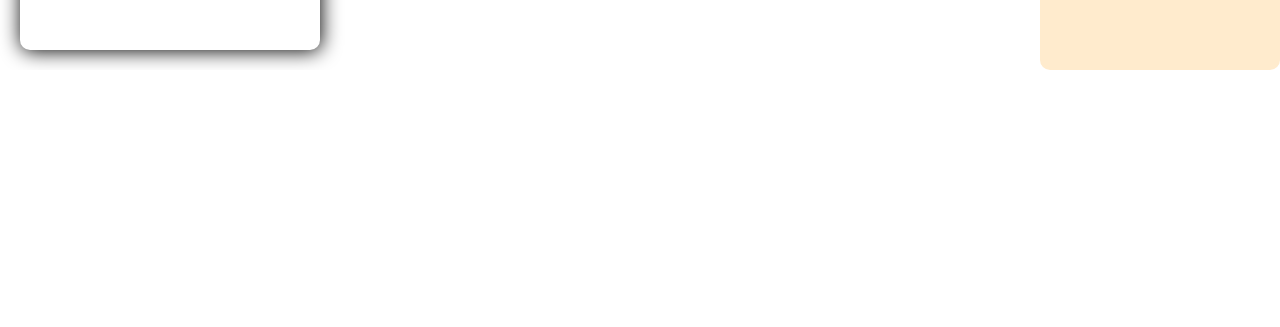
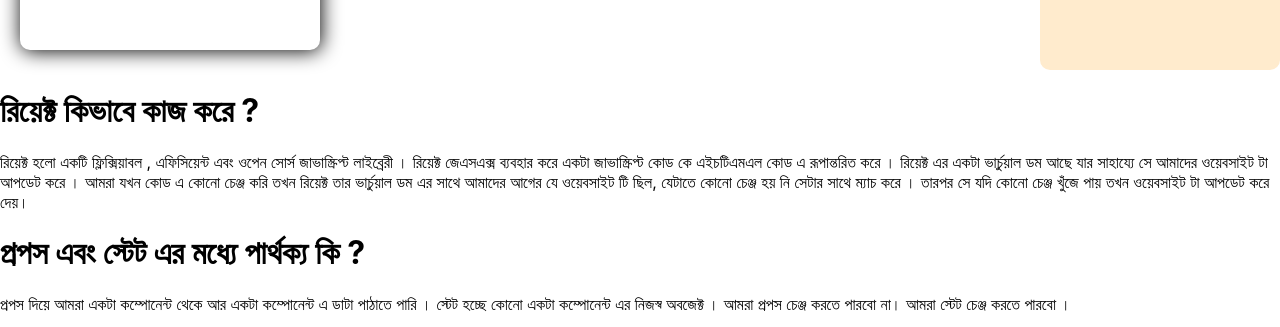
Before and after one commit to zillurahman10/Lucy-one, a React (Create React App) app: page / in a window 1280 px wide. Shown: the part 2092-2419 px from the top of the page. Before the commit the page ends 2162 px from the top, so only its background shows below. Built offline with nearby package versions, Linux system fonts and the light colour scheme.

Commit message:
Question-component-added

```diff
--- a/src/App.css
+++ b/src/App.css
@@ -1,4 +1,5 @@
 .App{
     display: flex;
     justify-content: center;
+    flex-wrap: wrap;
 }
--- a/src/App.js
+++ b/src/App.js
@@ -1,10 +1,14 @@
 import './App.css';
 import Items from './components/Items/Items';
+import Question from './components/Question/Question';
 
 function App() {
   return (
     <div className="App">
       <Items></Items>
+      <div>
+        <Question></Question>
+      </div>
     </div>
   );
 }
--- /dev/null
+++ b/src/components/Question/Question.js
@@ -0,0 +1,18 @@
+import React from 'react';
+
+const Question = () => {
+    return (
+        <div>
+            <div>
+                <h1>রিয়েক্ট কিভাবে কাজ করে ?</h1>
+                <p>রিয়েক্ট হলো একটি ফ্লিক্সিয়াবল , এফিসিয়েন্ট এবং ওপেন সোর্স জাভাস্ক্রিপ্ট লাইব্রেরী । রিয়েক্ট জেএসএক্স ব্যবহার করে একটা জাভাস্ক্রিপ্ট কোড কে এইচটিএমএল কোড এ রূপান্তরিত করে । রিয়েক্ট এর একটা ভার্চুয়াল ডম আছে যার সাহায্যে সে আমাদের ওয়েবসাইট টা আপডেট করে । আমরা যখন কোড এ কোনো চেঞ্জ করি তখন রিয়েক্ট তার ভার্চুয়াল ডম এর সাথে আমাদের আগের যে ওয়েবসাইট টি ছিল, যেটাতে কোনো চেঞ্জ হয় নি সেটার সাথে ম্যাচ করে । তারপর সে যদি কোনো চেঞ্জ খুঁজে পায় তখন ওয়েবসাইট টা আপডেট করে দেয়।</p>
+            </div>
+            <div>
+                <h1>প্রপস এবং স্টেট এর মধ্যে পার্থক্য কি ?</h1>
+                <p>প্রপস দিয়ে আমরা একটা কম্পোনেন্ট থেকে আর একটা কম্পোনেন্ট এ ডাটা পাঠাতে পারি । স্টেট হচ্ছে কোনো একটা কম্পোনেন্ট এর নিজস্ব অবজেক্ট । আমরা প্রপস চেঞ্জ করতে পারবো না। আমরা স্টেট চেঞ্জ করতে পারবো । </p>
+            </div>
+        </div>
+    );
+};
+
+export default Question;
```
Also changed, not shown: src/components/Question/Question.css (added).
